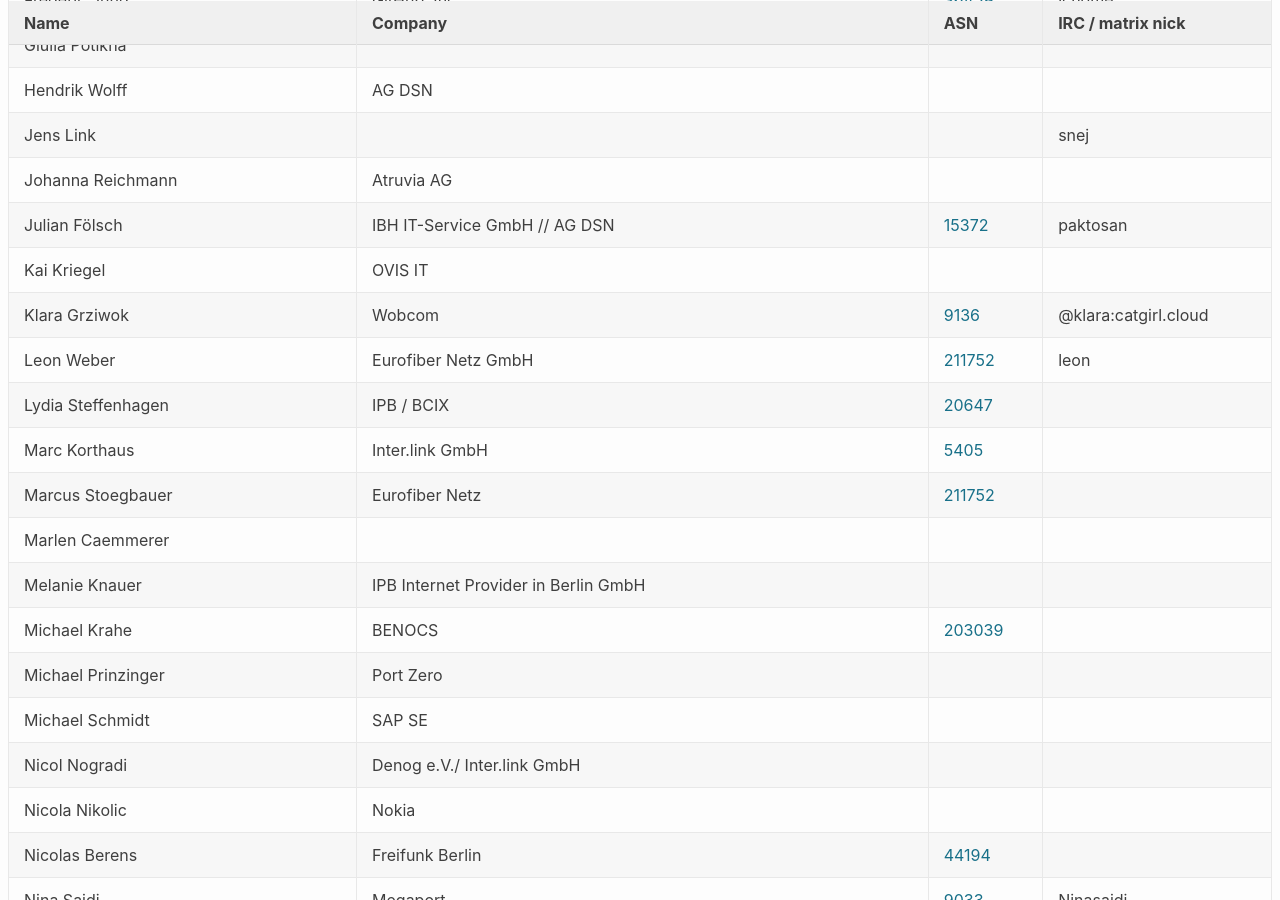
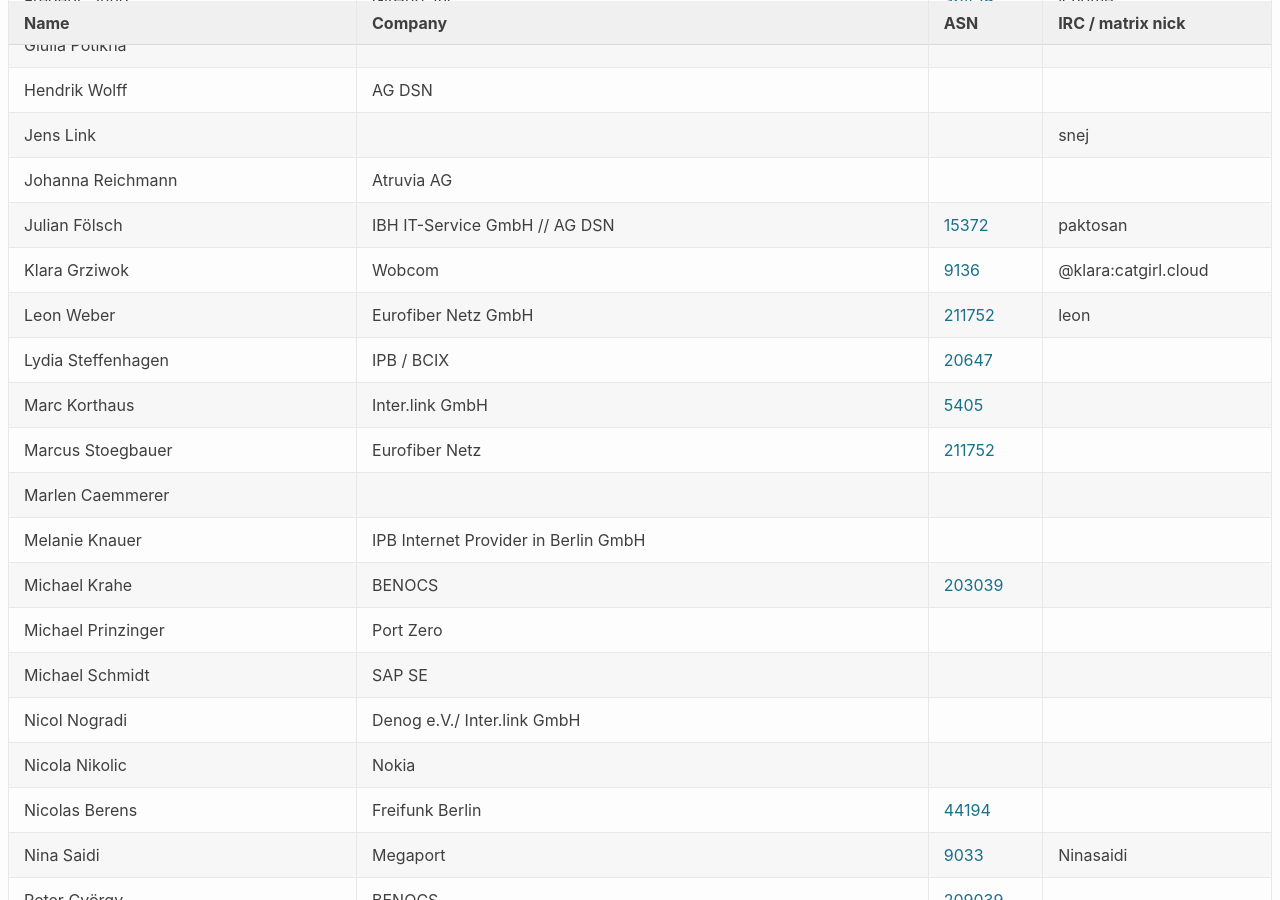
Before and after one commit to denog/pretix-attendeelist, a Jekyll site: the page built from denogmeetup25-03/index.markdown, in a window 1280 px wide and 900 px high, scrolled down 1156 px. Built offline with Jekyll 4.4.1, drawn with Linux system fonts in a browser that asks for light colours.

Commit message:
Latest data: Tue Apr  1 10:34:12 UTC 2025

```diff
--- a/_data/attendees_denogmeetup25-03.json
+++ b/_data/attendees_denogmeetup25-03.json
@@ -178,12 +178,6 @@
     "company": "IBH IT-Service GmbH // AG DSN",
     "irc": "paktosan",
     "asn": "15372"
-  },
-  {
-    "name": "Kai Kriegel",
-    "company": "OVIS IT",
-    "irc": null,
-    "asn": null
   },
   {
     "name": "Klara Grziwok",
```
